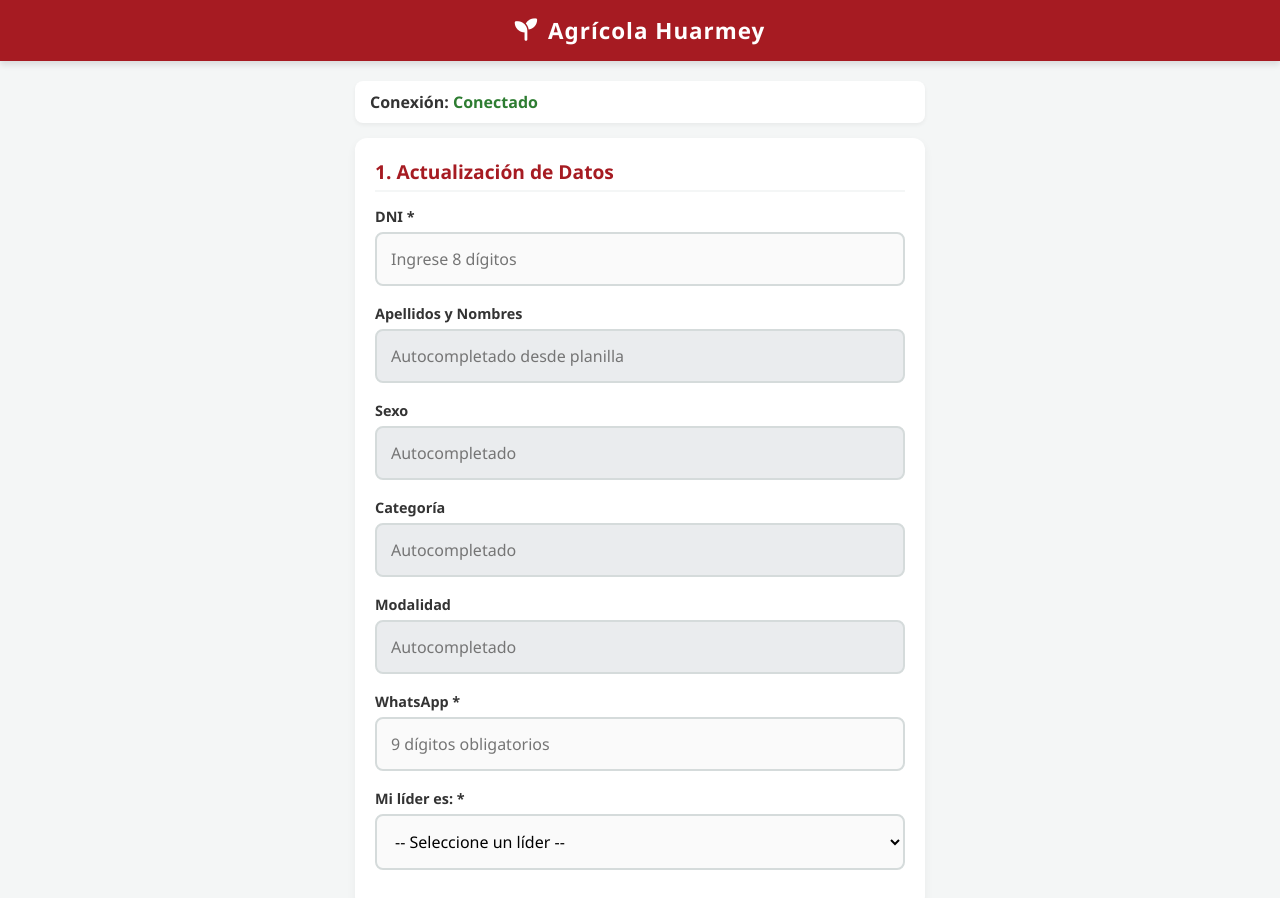
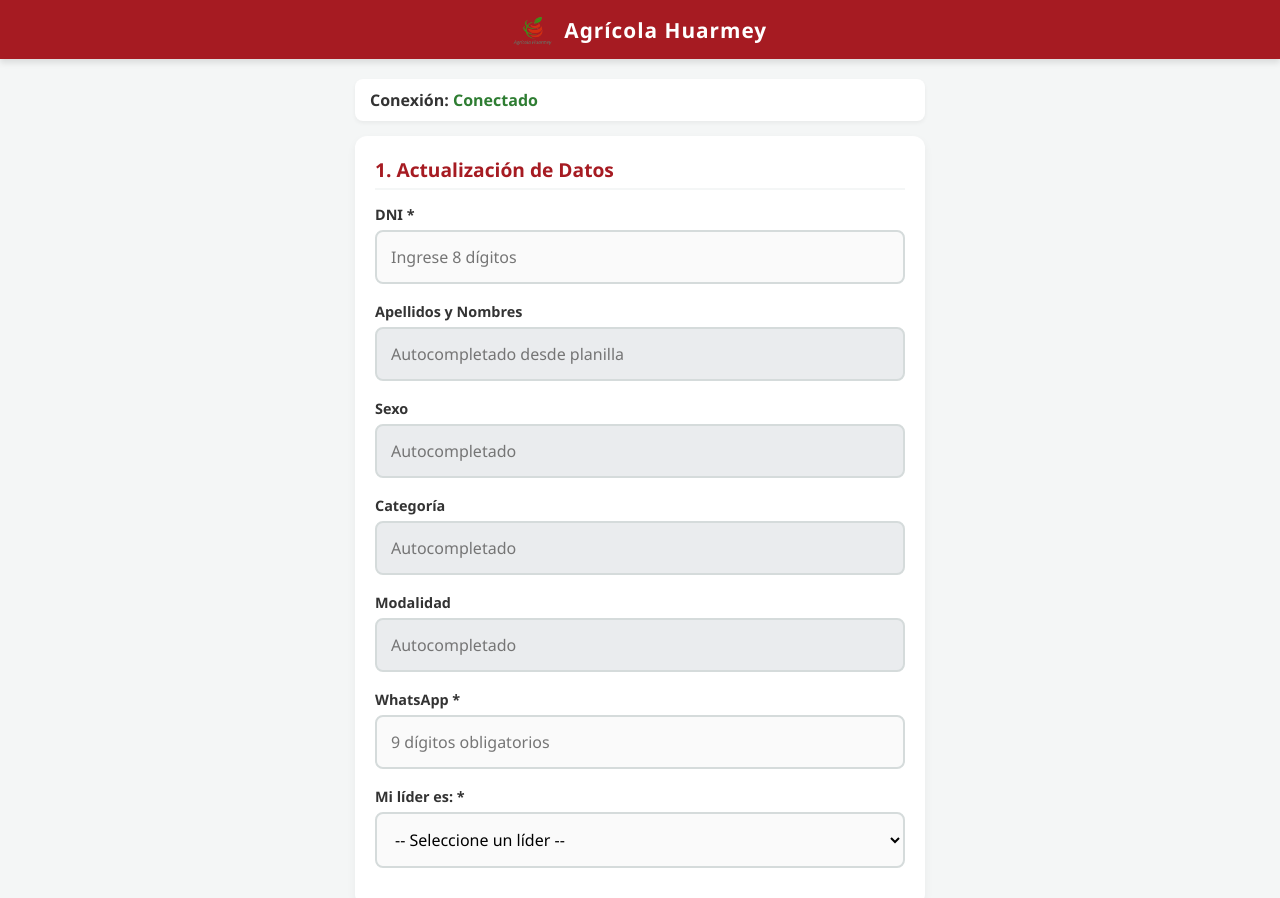
Before and after one commit to soportebdinformacion-dev/Actualizar_registros_cosecheros, a plain HTML site: page index.html in a window 1280 px wide. Shown: the top 898 px of the page. Drawn offline with Linux system fonts and the light colour scheme; no server answers.

Commit message:
Update index.html

```diff
--- a/index.html
+++ b/index.html
@@ -6,6 +6,7 @@
     <title>Agrícola Huarmey - Actualización de Datos</title>
     <link rel="manifest" href="manifest.json">
     <meta name="theme-color" content="#A61B22">
+    <!-- Iconos sugeridos -->
     <link rel="stylesheet" href="https://cdnjs.cloudflare.com/ajax/libs/font-awesome/6.4.0/css/all.min.css">
     <style>
         :root {
@@ -25,7 +26,7 @@
         header {
             background-color: var(--rojo-agricola);
             color: var(--blanco);
-            padding: 15px;
+            padding: 12px 15px;
             text-align: center;
             box-shadow: 0 4px 6px rgba(0,0,0,0.1);
             position: sticky;
@@ -33,14 +34,24 @@
             z-index: 100;
         }
 
-        .logo-placeholder {
-            font-weight: bold;
-            font-size: 1.4rem;
-            letter-spacing: 1px;
+        .logo-container {
             display: flex;
             align-items: center;
             justify-content: center;
-            gap: 10px;
+            gap: 12px;
+        }
+
+        .logo-empresa {
+            height: 35px; /* Tamaño adaptado para la barra superior móvil */
+            width: auto;
+            object-fit: contain;
+            border-radius: 4px; /* Opcional por si el logo tiene esquinas rectas */
+        }
+
+        .logo-texto {
+            font-weight: bold;
+            font-size: 1.3rem;
+            letter-spacing: 1px;
         }
 
         .container { max-width: 600px; margin: 20px auto; padding: 0 15px; }
@@ -132,8 +143,10 @@
 <body>
 
     <header>
-        <div class="logo-placeholder">
-            <i class="fas fa-seedling"></i> Agrícola Huarmey
+        <div class="logo-container">
+            <!-- RUTA DEL LOGO APLICADA AQUÍ -->
+            <img src="ICONO HUARMEY.png" alt="Logo Agrícola Huarmey" class="logo-empresa">
+            <span class="logo-texto">Agrícola Huarmey</span>
         </div>
     </header>
 
@@ -144,6 +157,7 @@
         </div>
 
         <form id="app-form">
+            <!-- SECCIÓN 1: DATOS PERSONALES -->
             <div class="card">
                 <h2>1. Actualización de Datos</h2>
 
@@ -187,6 +201,7 @@
                 </div>
             </div>
 
+            <!-- SECCIÓN 2: UBICACIÓN -->
             <div class="card">
                 <h2>2. Información de Residencia</h2>
 
@@ -226,10 +241,8 @@
     <div id="toast" class="toast"></div>
 
     <script>
-        // CONFIGURACIÓN URL GOOGLE APPS SCRIPT
         const API_URL = "https://script.google.com/macros/s/AKfycbzX8VlCih-Bq3xEDHvzRIKVcPurtpB-Vmr3psl4WAIM30d1UJ0qOWyDSifbaxQ5XdnNeA/exec";
 
-        // Inicializar IndexedDB
         let db;
         const request = indexedDB.open("AgricolaHuarmeyDB", 1);
 
@@ -247,7 +260,6 @@
             actualizarContadorPendientes();
         };
 
-        // Lógica de Red y Estado de Sincronización
         function verificarRed() {
             const status = document.getElementById("connection-status");
             if (navigator.onLine) {
@@ -264,20 +276,17 @@
         window.addEventListener('online', verificarRed);
         window.addEventListener('offline', verificarRed);
 
-        // Descargar catálogos desde Google Sheets y guardar en IndexedDB
         async function descargarMaestrosDesdeSheets() {
             if(!navigator.onLine || API_URL.includes("AQUÍ")) return;
             try {
                 let response = await fetch(`${API_URL}?action=getMaestros`);
                 let data = await response.json();
 
-                // Guardar personal
                 let tx = db.transaction("maestro_datos", "readwrite");
                 let storeDatos = tx.objectStore("maestro_datos");
                 storeDatos.clear();
                 data.datos.forEach(p => storeDatos.put(p));
 
-                // Guardar zonas
                 let tx2 = db.transaction("maestro_zona", "readwrite");
                 let storeZona = tx2.objectStore("maestro_zona");
                 storeZona.clear();
@@ -289,7 +298,6 @@
             }
         }
 
-        // Lógica de Autocompletado del Trabajador por DNI
         document.getElementById("dni").addEventListener("input", function(e) {
             let dniVal = e.target.value.replace(/\D/g, '');
             e.target.value = dniVal;
@@ -319,7 +327,6 @@
             ["nombre", "sexo", "categoria", "modalidad"].forEach(id => document.getElementById(id).value = "");
         }
 
-        // Cargar listas desplegables encadenadas de Ubicación
         let infoZonasGlobal = [];
         function cargarCombosDesdeLocal() {
             let tx = db.transaction("maestro_zona", "readonly");
@@ -330,14 +337,12 @@
                 infoZonasGlobal = req.result;
                 let deptoSelect = document.getElementById("departamento");
 
-                // Filtrar departamentos únicos
                 let deptos = [...new Set(infoZonasGlobal.map(z => z.departamento))];
                 deptoSelect.innerHTML = '<option value="">-- Seleccione Departamento --</option>';
                 deptos.forEach(d => { if(d) deptoSelect.innerHTML += `<option value="${d}">${d}</option>`; });
             };
         }
 
-        // Listeners para los select dependientes de residencia
         document.getElementById("departamento").addEventListener("change", function(e) {
             let provSelect = document.getElementById("provincia");
             provSelect.innerHTML = '<option value="">-- Seleccione Provincia --</option>';
@@ -383,12 +388,10 @@
             if(z) document.getElementById("zona").disabled = true;
         }
 
-        // Formatear WhatsApp
         document.getElementById("whatsapp").addEventListener("input", function(e) {
             e.target.value = e.target.value.replace(/\D/g, '').substring(0, 9);
         });
 
-        // Enviar Formulario (Almacenamiento Local Primero)
         document.getElementById("app-form").addEventListener("submit", function(e) {
             e.preventDefault();
 
@@ -428,7 +431,6 @@
             };
         });
 
-        // Sincronización Remota hacia Google Sheets
         function actualizarContadorPendientes() {
             let tx = db.transaction("registros", "readonly");
             let req = tx.objectStore("registros").getAll();
@@ -457,13 +459,11 @@
                     try {
                         let res = await fetch(API_URL, {
                             method: "POST",
-                            mode: "no-cors", // Evita problemas de CORS comunes en GAS
+                            mode: "no-cors",
                             headers: { "Content-Type": "application/json" },
                             body: JSON.stringify(item)
                         });
 
-                        // Dado que usamos no-cors no podemos validar status 200 directo,
-                        // asumimos correcto si no saltó la excepción catch.
                         let txUpdate = db.transaction("registros", "readwrite");
                         txUpdate.objectStore("registros").delete(item.id);
                     } catch(e) {
@@ -481,7 +481,6 @@
             setTimeout(() => { t.style.display = "none"; }, 3500);
         }
 
-        // Registrar Service Worker
         if ('serviceWorker' in navigator) {
             navigator.serviceWorker.register('service-worker.js')
                 .then(() => console.log("Service Worker Registrado Exitosamente."));
```
